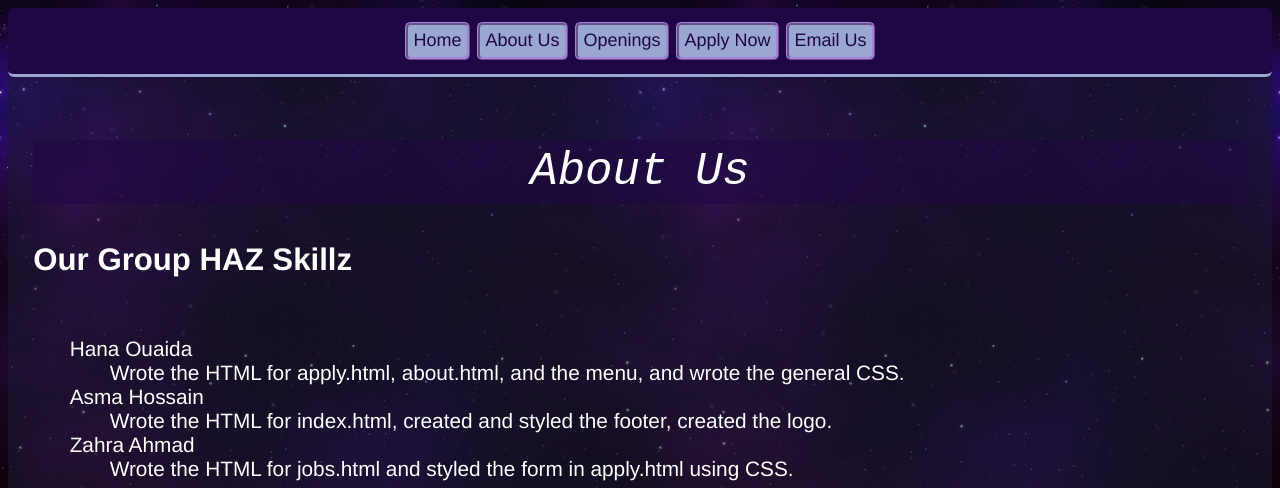
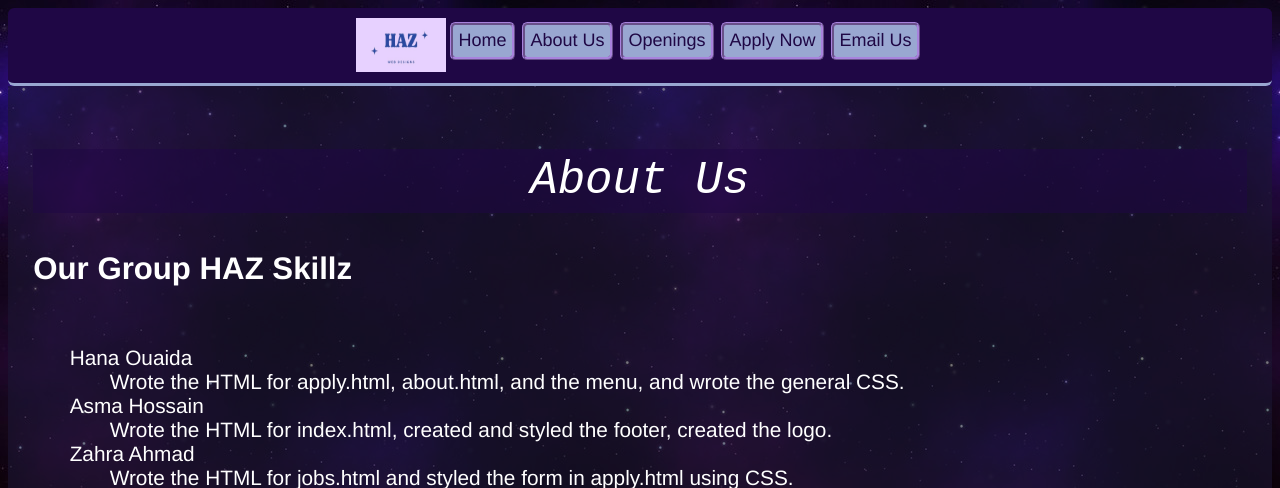
Before and after one commit to 106194750/106194750.github.io, a PHP site: page /project1/about.html in a window 1280 px wide. Shown: the top 488 px of the page. Run offline with PHP 8.4, Linux system fonts and the light colour scheme.

Commit message:
modified:   project1/about.html 	modified:   project1/apply.html 	modified:   project1/index.html 	modified:   project1/jobs.html 	modified:   styles/styles.css

```diff
--- a/project1/about.html
+++ b/project1/about.html
@@ -9,6 +9,7 @@
 <body>
 <nav>
     <ul>
+        <img src="../images/logo.jpg" alt="HAZ Web Design Logo">
     <li><a href="index.html">Home</a></li>
     <li><a href= "about.html">About Us</a></li>
     <li><a href="jobs.html"> Openings</a></li>
--- a/project1/apply.html
+++ b/project1/apply.html
@@ -11,6 +11,7 @@
     </head>
     <body>
         <nav>
+            <img src="../images/logo.jpg" alt="HAZ Web Design Logo">
             <ul>
             <li><a href="index.html">Home</a></li>
             <li><a href= "about.html">About Us</a></li>
--- a/project1/index.html
+++ b/project1/index.html
@@ -9,8 +9,9 @@
 <body>
 
 <nav>
-    <img src="../images/logo.jpg" alt="HAZ Web Design Logo" style="height: 2.5em;float: left;">
+
     <ul>
+        <li><img src="../images/logo.jpg" alt="HAZ Web Design Logo"></li>
     <li><a href="index.html">Home</a></li>
     <li><a href= "about.html">About Us</a></li>
     <li><a href="jobs.html"> Openings</a></li>
--- a/project1/jobs.html
+++ b/project1/jobs.html
@@ -10,6 +10,7 @@
 <body>
 
 <nav>
+    <img src="../images/logo.jpg" alt="HAZ Web Design Logo">
     <ul>
     <li><a href="index.html">Home</a></li>
     <li><a href= "about.html">About Us</a></li>
--- a/styles/styles.css
+++ b/styles/styles.css
@@ -155,7 +155,7 @@ th:hover{
       justify-content: center;
 }
 
-nav image{
-    height: 2.5em;
-    float: left;
+nav img{
+    height: 3em;
+    width: 5em;
 }
```
